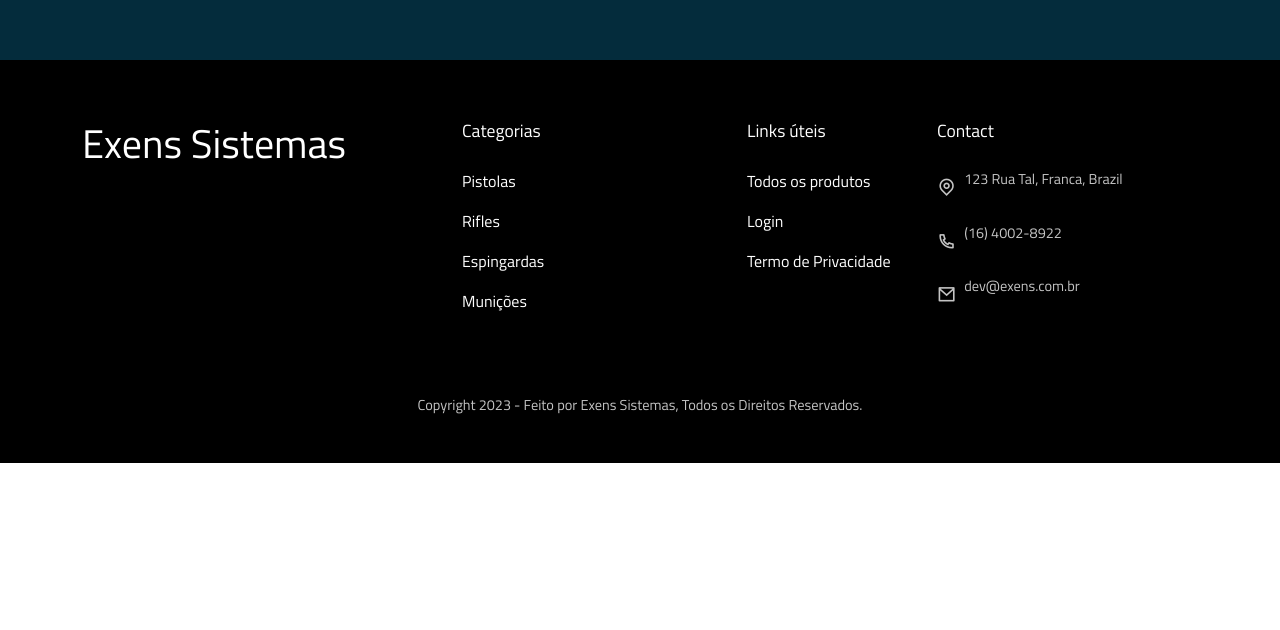
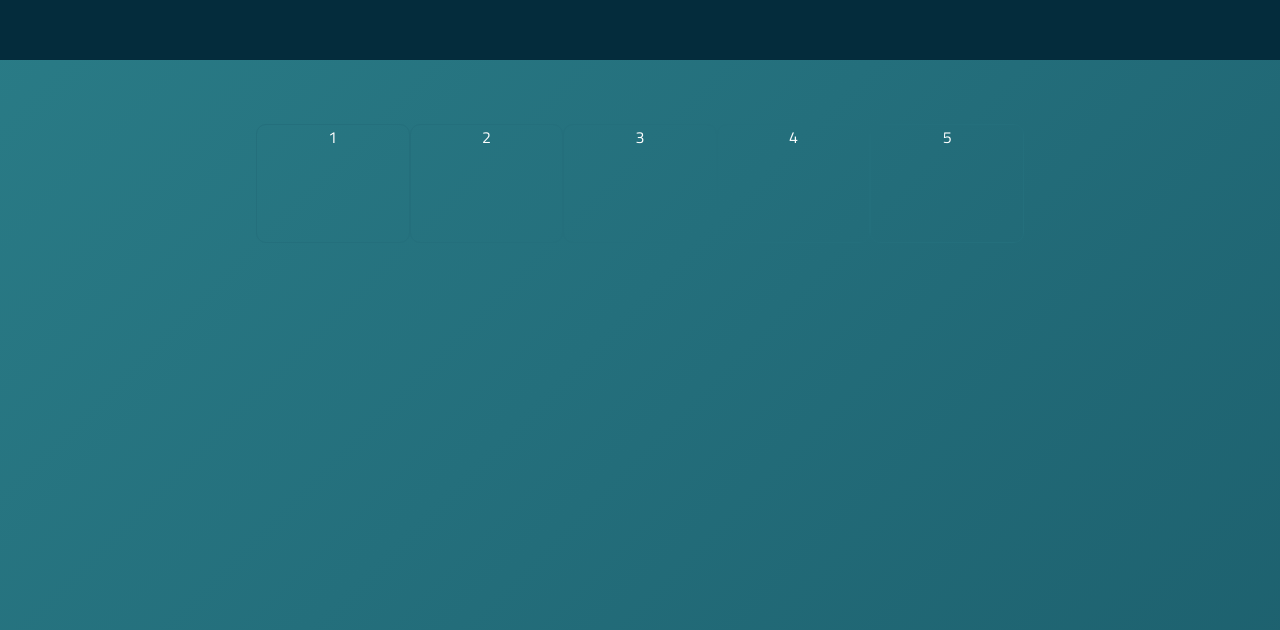
Before and after one commit to CarlosELSouza/Modelo-EXENS, a React (Create React App) app: page /home in a window 1280 px wide. Shown: the part 1590-2220 px from the top of the page. Before the commit the page ends 2053 px from the top, so only its background shows below. Built offline with nearby package versions, Linux system fonts and the light colour scheme.

Commit message:
Initializing products section

```diff
--- a/src/pages/Home.jsx
+++ b/src/pages/Home.jsx
@@ -1,6 +1,6 @@
 import React, {useEffect} from 'react'
 import '../styles/home.css'
-import exens from '../../src/assets/images/EXENS-3.png'
+import exens from '../../src/assets/images/exens-sombra.png'
 import { motion } from 'framer-motion'
 import { Link } from 'react-scroll'
 import AOS from 'aos';
@@ -41,7 +41,7 @@ const Home = () => {
         </motion.div>
       </div>
     </div>
-
+    <div className="about__us-section">
       <div className="about" data-aos="fade-right">
         <motion.div
           className="child1-about"
@@ -63,7 +63,6 @@ const Home = () => {
           </motion.div>
         </div>
       </div>
-
       <div className="about__details">
         <div className="item"  data-aos="fade-right">
           <i className="ri-building-line"></i>
@@ -82,7 +81,29 @@ const Home = () => {
         </div>
       </div>
       <div className="products__click">
-      <button data-aos="fade-up">Conheça nossos produtos</button>
+        <Link to='our__products'>
+          <button data-aos="fade-up" className='btn__products'>Conheça nossos produtos</button>
+        </Link>
+      </div>
+    </div>
+    <div className="our__products">
+      <div className="card__container">
+        <div className="card__item">
+          <p>1</p>
+        </div>
+        <div className="card__item">
+          <p>2</p>
+        </div>
+        <div className="card__item">
+          <p>3</p>
+        </div>
+        <div className="card__item">
+          <p>4</p>
+        </div>
+        <div className="card__item">
+          <p>5</p>
+        </div>
+      </div>
     </div>
   </section>
   )
--- a/src/styles/home.css
+++ b/src/styles/home.css
@@ -52,7 +52,6 @@
 
 .btn__more{
     background: linear-gradient(-45deg, #0d6a8f, #246f7c, #42b1b3, #8fd3d0);
-    animation: gradient 1s ease infinite;
     margin-top: 10px;
     width: 30%;
     padding: 10px 20px 10px 20px;
@@ -71,7 +70,6 @@
 
 .img-container img {
     width: 900px;
-
 }
 
 .about {
@@ -132,6 +130,13 @@
     flex-direction: column;
 }
 
+.products__click a {
+    width: 100%;
+    display: flex;
+    align-self: center;
+    justify-content: center;
+}
+
 .products__click button {
     background: linear-gradient(-45deg, #0d6a8f, #246f7c, #42b1b3, #8fd3d0);
     animation: gradient 1s ease infinite;
@@ -144,6 +149,7 @@
     background-color: #00647d63;
     border-radius: 30px;
 }
+
 
 .about__details {
     padding: 5% 20% 5% 20%;
@@ -180,3 +186,26 @@
     font-size: 7rem;
     color: #4a989f;
 }
+
+.our__products {
+    padding: 5% 20% 5% 20%;
+    height: 100vh;
+}
+
+.card__container{
+    display: flex;
+    flex-direction: row;
+}
+
+.card__item {
+    color: #FFF;
+    display: flex;
+    align-items: center;
+    justify-content: center;
+    flex-direction: column;
+    height: 100%;
+    width: 100%;
+    border: 1px solid #246f7c;
+    border-radius: 10px;
+    padding: 0px 2% 10% 2%;
+}
```
Also changed, not shown: src/assets/images/exens-sombra.png (added). Lines whose indentation alone changed are shown as unchanged.
